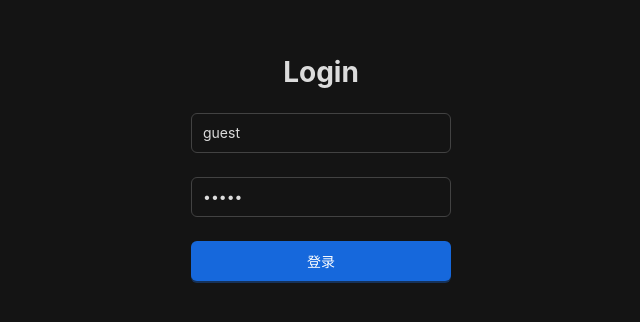
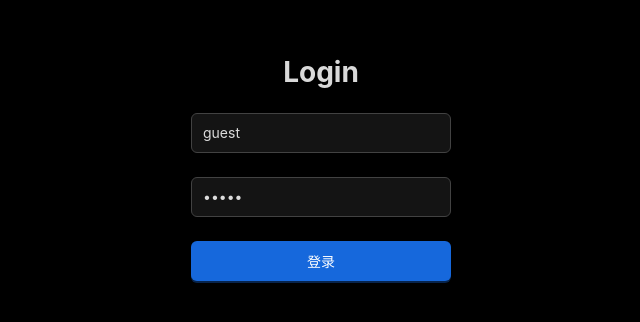
Before and after one commit to w2xi/react-admin-template, a React (Vite) app: page /login in a window 1280 px wide. Shown: the part 232-554 px from the top of the page, without its empty margins (319-959 px from the left). Built offline with nearby package versions, Linux system fonts and the light colour scheme.

Commit message:
chore: adjust login page theme

```diff
--- a/src/pages/login/index.tsx
+++ b/src/pages/login/index.tsx
@@ -33,7 +33,7 @@ const Login = () => {
   return (
     <div
       className="login-container"
-      style={{ backgroundColor: token.colorBgContainer }}
+      style={{ backgroundColor: token.colorBgLayout }}
     >
       <Form<LoginParams>
         style={{ width: 260 }}
```
